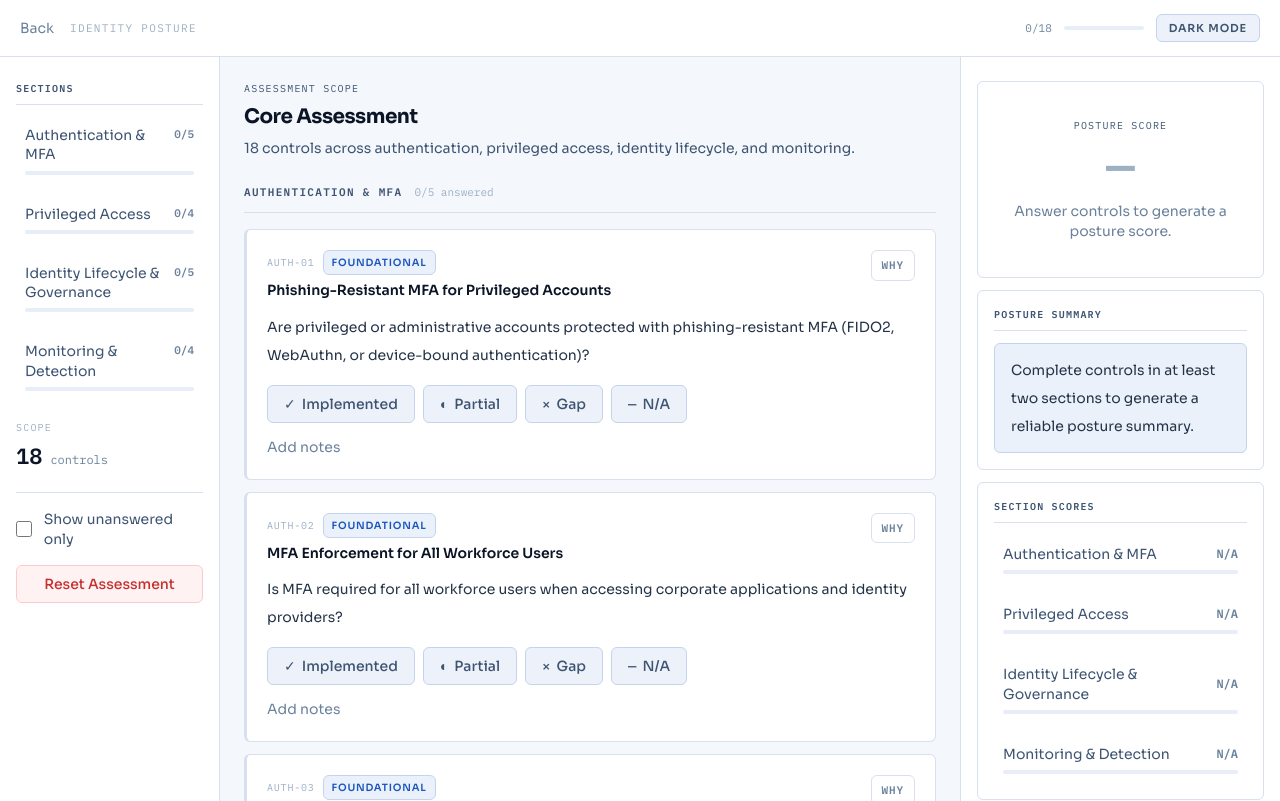
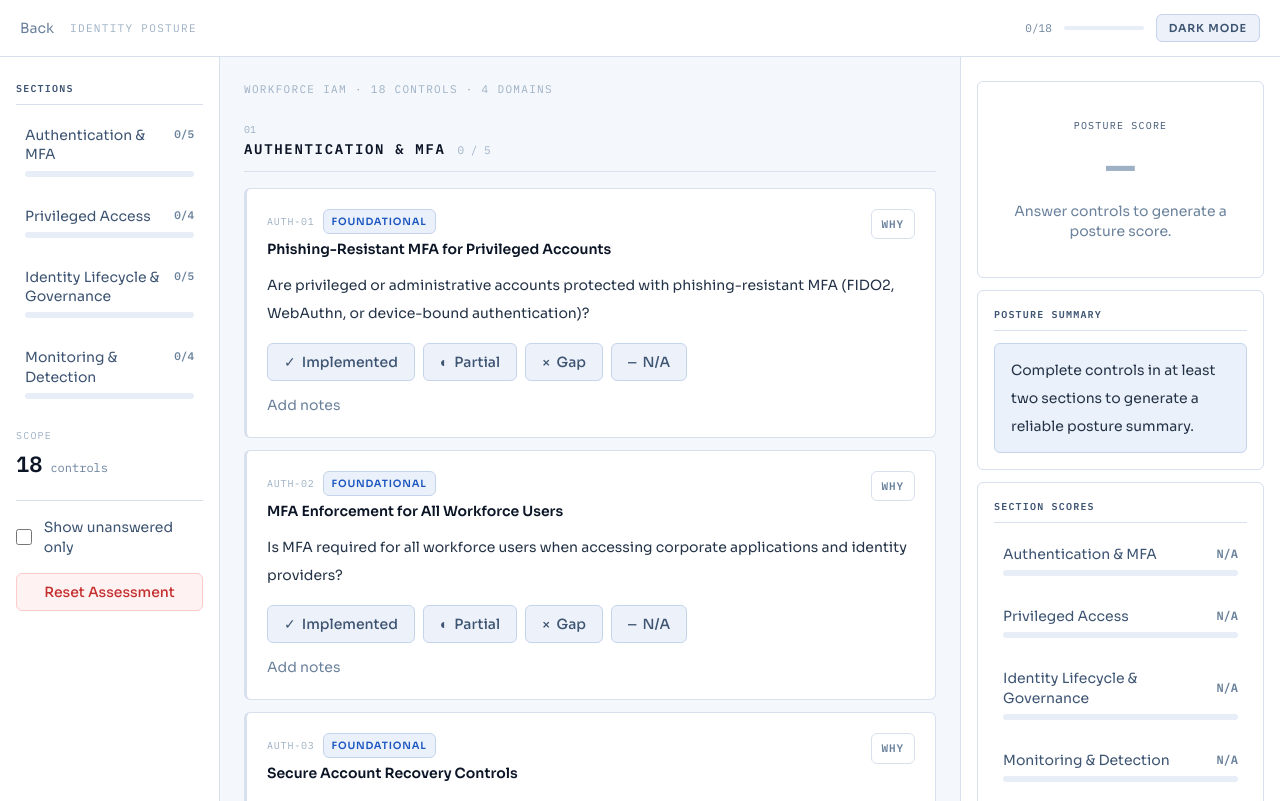
Before and after one commit to sid-nalegave/identity-posture, a React (Vite) app: page / in a window 1280 px wide. Both pictures are taken after a click on the button "Begin Assessment". Built offline with nearby package versions, Linux system fonts and the light colour scheme.

Commit message:
Polish assessment UI: section headers, progress bars, gap cards

```diff
--- a/src/components/Assessment.tsx
+++ b/src/components/Assessment.tsx
@@ -260,18 +260,9 @@ export function Assessment({ isDark, onBack, onToggleTheme }: AssessmentProps) {
               maxHeight: isDesktop ? `calc(100vh - ${NAV_H}px)` : undefined,
             }}
           >
-            <section className="mb-6">
-              <p className="mb-2 font-mono text-[10px] uppercase tracking-[0.12em] text-text-secondary">
-                Assessment Scope
-              </p>
-              <h2 className="text-xl font-bold leading-tight tracking-tight text-text-primary">
-                Core Assessment
-              </h2>
-              <p className="mt-2 max-w-2xl text-sm leading-relaxed text-text-secondary">
-                {totalControls} controls across authentication, privileged access, identity
-                lifecycle, and monitoring.
-              </p>
-            </section>
+            <p className="mb-6 font-mono text-[11px] uppercase tracking-[0.12em] text-text-faint">
+              Workforce IAM · {totalControls} controls · 4 domains
+            </p>
 
             <div className="space-y-8">
               {sections.map((section) => {
@@ -284,6 +275,8 @@ export function Assessment({ isDark, onBack, onToggleTheme }: AssessmentProps) {
 
                 const sectionScore = sectionScores.find((item) => item.section_id === section.section_id);
 
+                const sectionIndex = sections.indexOf(section);
+
                 return (
                   <section
                     key={section.section_id}
@@ -291,13 +284,18 @@ export function Assessment({ isDark, onBack, onToggleTheme }: AssessmentProps) {
                       sectionRefs.current[section.section_id] = element;
                     }}
                   >
-                    <div className="mb-4 flex items-center gap-3 border-b border-border pb-3">
-                      <h3 className="font-mono text-[11px] font-bold uppercase tracking-[0.12em] text-text-secondary">
-                        {section.label}
-                      </h3>
-                      <span className="font-mono text-[11px] text-text-faint">
-                        {(sectionScore?.answered ?? 0)}/{sectionScore?.total ?? 0} answered
-                      </span>
+                    <div className="mb-4 border-b border-border pb-3">
+                      <p className="mb-0.5 font-mono text-[10px] text-text-faint">
+                        {String(sectionIndex + 1).padStart(2, "0")}
+                      </p>
+                      <div className="flex items-baseline gap-3">
+                        <h3 className="font-mono text-sm font-bold uppercase tracking-[0.12em] text-text-primary">
+                          {section.label}
+                        </h3>
+                        <span className="font-mono text-[11px] text-text-faint">
+                          {sectionScore?.answered ?? 0} / {sectionScore?.total ?? 0}
+                        </span>
+                      </div>
                     </div>
 
                     <div className="space-y-3">
--- a/src/components/ResultsPanel.tsx
+++ b/src/components/ResultsPanel.tsx
@@ -114,7 +114,7 @@ export function ResultsPanel({
               ) : null}
             </div>
             <p className="mb-3 text-sm leading-relaxed text-text-body">{bandInfo.desc}</p>
-            <div className="h-1 rounded-[6px] bg-border-subtle">
+            <div className="h-1.5 rounded-[6px] bg-border-subtle">
               <div
                 className={`h-full rounded-[6px] transition-[width] duration-500 ${bandTone.progress}`}
                 style={{ width: `${Math.round(overallScore)}%` }}
@@ -177,12 +177,8 @@ export function ResultsPanel({
                       {risk.control.title}
                     </button>
                   </div>
-                  <p className="pl-5 text-sm leading-relaxed text-text-secondary">
-                    {risk.control.rationale}
-                  </p>
                   <p className="pl-5 pt-1 text-sm leading-relaxed text-text-muted">
-                    Next step: {risk.control.next_step.slice(0, 130)}
-                    {risk.control.next_step.length > 130 ? "..." : ""}
+                    {risk.control.next_step}
                   </p>
                 </div>
               );
@@ -217,7 +213,7 @@ export function ResultsPanel({
                     {score !== null ? `${Math.round(score)}% ${sectionBand!.label}` : "N/A"}
                   </span>
                 </div>
-                <div className="h-1 rounded-[6px] bg-border-subtle">
+                <div className="h-1.5 rounded-[6px] bg-border-subtle">
                   <div
                     className={`h-full rounded-[6px] transition-[width] duration-300 ${
                       hasSectionScore && sectionTone ? sectionTone.progress : "bg-border"
--- a/src/components/SectionNav.tsx
+++ b/src/components/SectionNav.tsx
@@ -36,7 +36,7 @@ export function SectionNav({
                   {section.answered}/{section.total}
                 </span>
               </div>
-              <div className="h-1 rounded-[6px] bg-border-subtle">
+              <div className="h-1.5 rounded-[6px] bg-border-subtle">
                 <div
                   className="h-full rounded-[6px] bg-accent transition-[width] duration-300"
                   style={{
```
